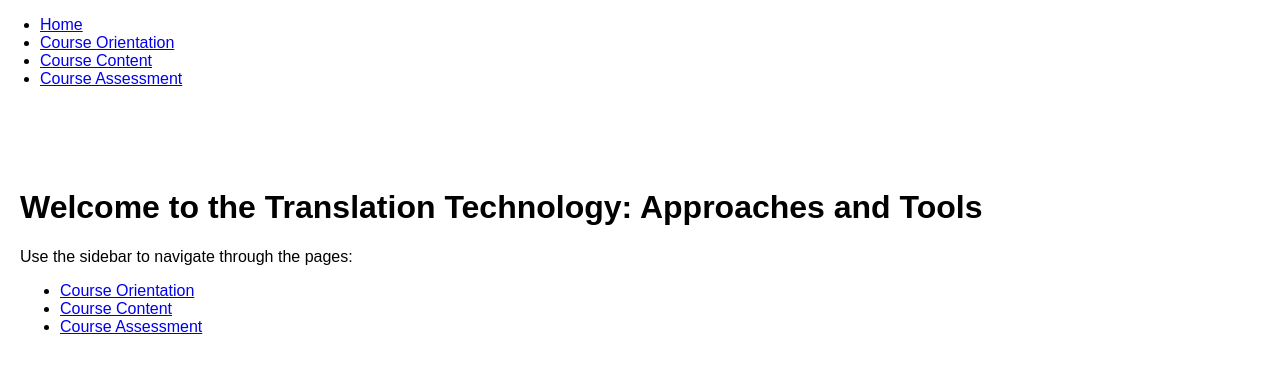
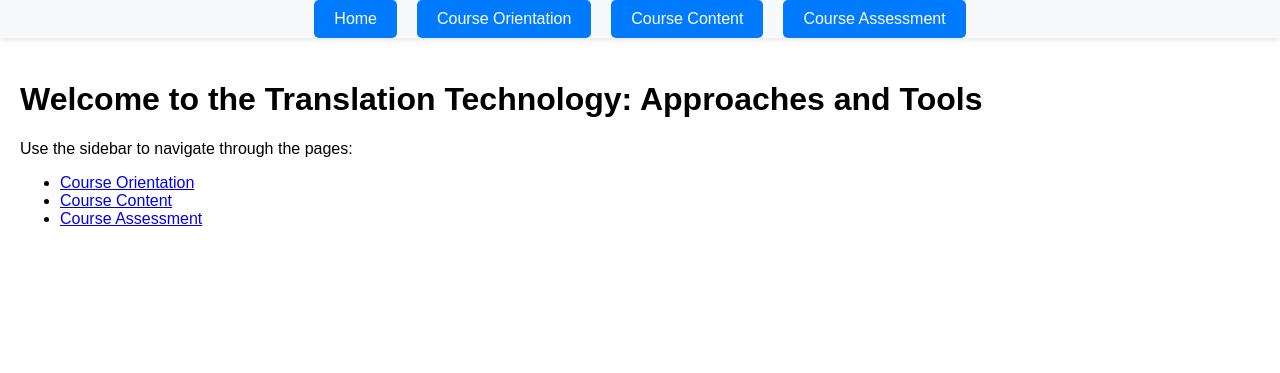
Before and after one commit to nessmadiab/nessmadiab.github.io, a Jekyll site: the page built from index.md, in a window 1280 px wide. Shown: the top 373 px of the page. Built offline with Jekyll 4.4.1, drawn with Linux system fonts in a browser that asks for light colours.

Commit message:
Update style.css

```diff
--- a/assets/css/style.css
+++ b/assets/css/style.css
@@ -1,36 +1,33 @@
 body {
     margin: 0;
     font-family: Arial, sans-serif;
+    padding: 0;
     box-sizing: border-box;
 }
 
-.header {
+.navbar {
     position: fixed;
     top: 0;
     left: 0;
     width: 100%;
     background-color: #f8f9fa;
-    z-index: 1000; /* Ensure it’s above the content */
+    box-shadow: 0 2px 5px rgba(0, 0, 0, 0.1);
+    z-index: 100; /* Ensure it’s above other content */
 }
 
-.menu {
+.navbar ul {
+    list-style-type: none;
+    margin: 0;
+    padding: 0;
     display: flex;
-    justify-content: center;
-    padding: 10px 0;
+    justify-content: center; /* Center the menu items */
 }
 
-.menu ul {
-    list-style-type: none;
-    padding: 0;
-    margin: 0;
-    display: flex;
+.navbar ul li {
+    margin: 0 10px; /* Space between menu items */
 }
 
-.menu ul li {
-    margin: 0 10px;
-}
-
-.menu ul li a {
+.navbar ul li a {
     display: block;
     padding: 10px 20px;
     background-color: #007bff;
@@ -40,11 +37,11 @@ body {
     transition: background-color 0.3s ease;
 }
 
-.menu ul li a:hover {
+.navbar ul li a:hover {
     background-color: #0056b3; /* Darker color on hover */
 }
 
 .content {
-    padding: 20px;
-    margin-top: 60px; /* Adjust to provide space for the fixed header */
+    padding: 60px 20px 20px; /* Add padding to account for the fixed navbar */
+    box-sizing: border-box;
 }
```
